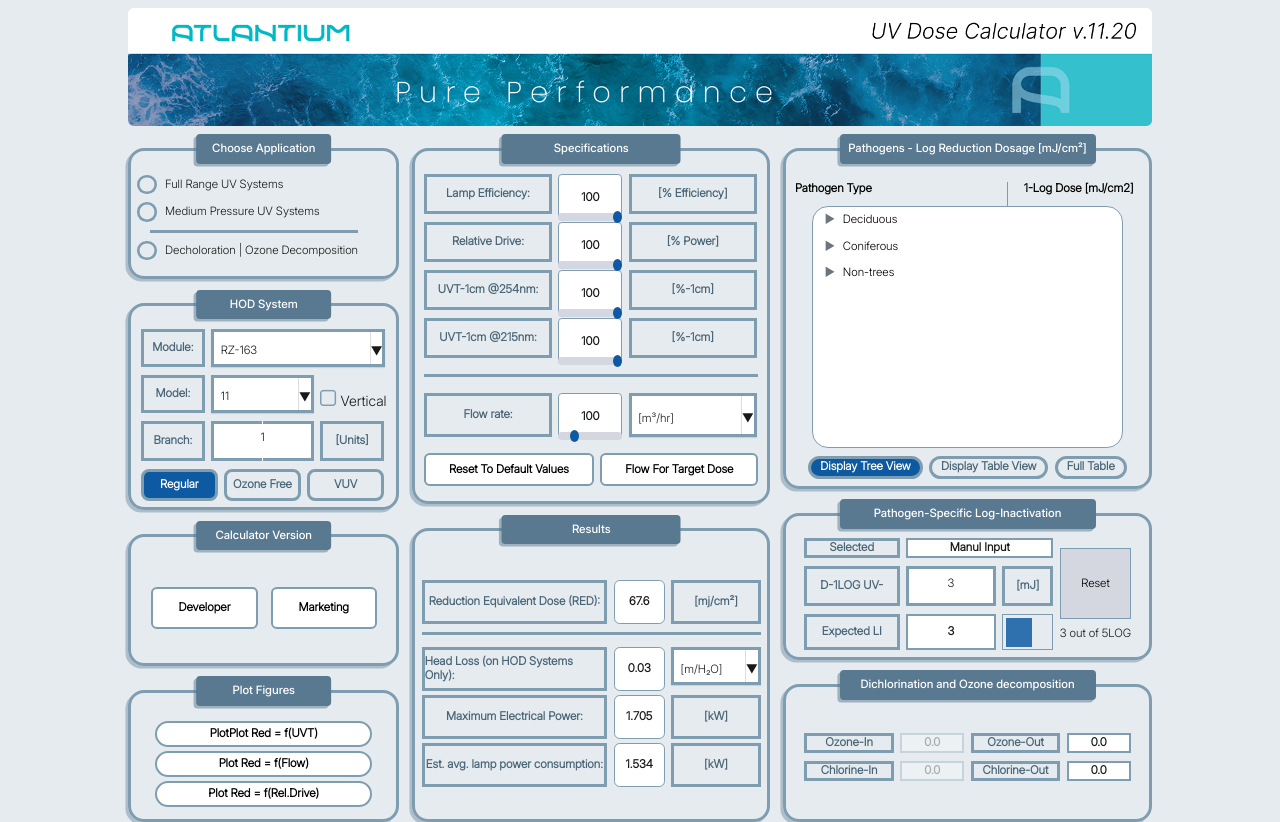
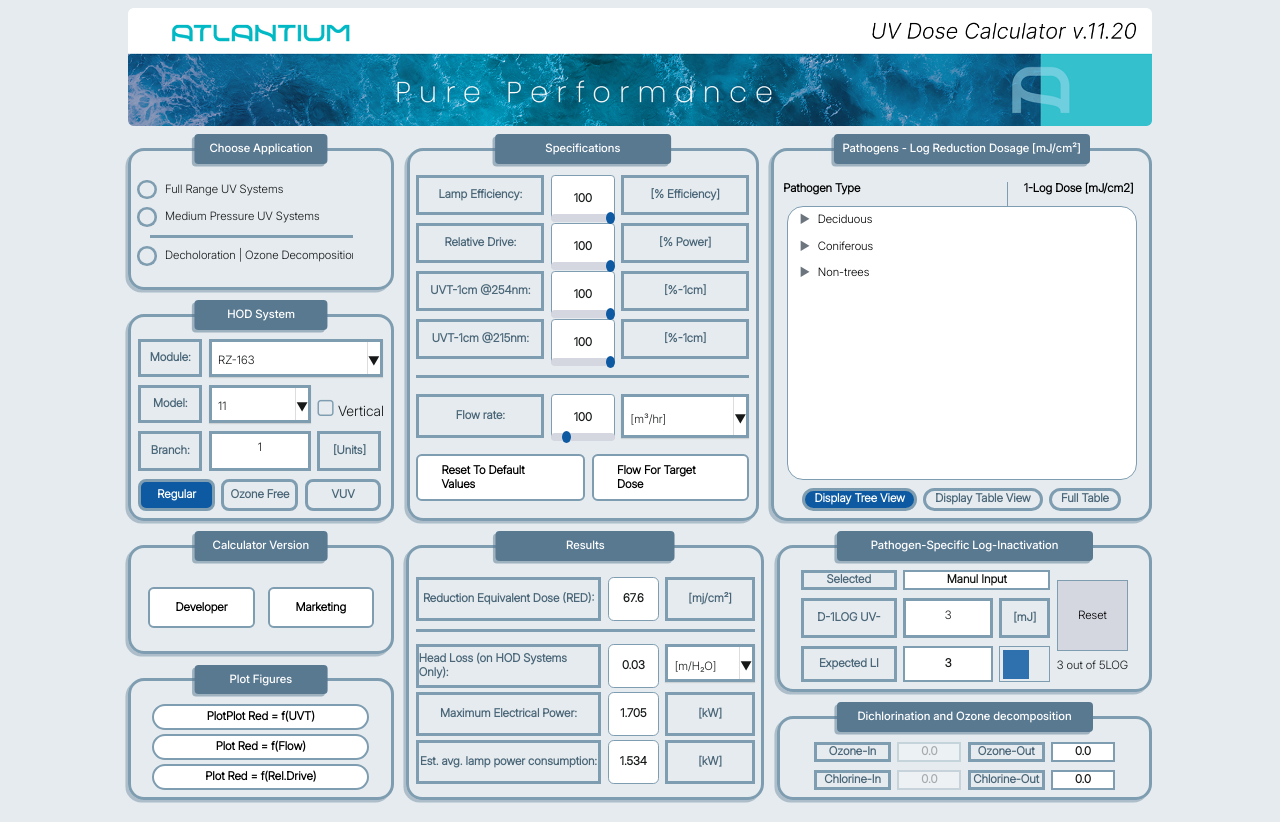
Before and after one commit to DragonGali/Calculator, a React (Vite) app in the folder client/: page / in a window 1280 px wide. Built offline with nearby package versions, Linux system fonts and the light colour scheme.

Commit message:
god damn finally

```diff
--- a/client/src/App.css
+++ b/client/src/App.css
@@ -15,25 +15,54 @@
 
 .systems-container {
   display: flex;
-  flex-flow: row;
-  gap: 1vw;
+  flex-direction: column;
+  gap: 3vh;
+  width: 100%;
   height: 100%;
 }
 
-.column {
-  display: flex;      /* stack components vertically */
+.row-container {
+  display: flex;
+  flex-direction: row;
+  gap: 1vw;
+  width: 100%;
+  align-items: stretch; /* ensures children stretch vertically */
+}
+
+/* Column widths */
+.column-1 {
+  flex: 0.85; /* first column narrower */
+}
+
+#resize-bundle {
+  width: 26%;
+}
+
+.column-2 {
+  flex: 1;   /* middle column */
+}
+
+.column-3 {
+  flex: 1.2; /* third column wider */
+}
+
+/* Bundles inside columns stretch fully */
+.bundle {
+  display: flex;
   flex-direction: column;
   gap: 3vh;
   align-items: stretch;
   height: 100%;
 }
 
+.bundle > * {
+  width: 100%;
+  height: 100%;
+}
 
-.column > * {
-  flex: 1 1 0;
-  min-height: 30; /* Allows flex items to shrink below content size if needed */
-  min-width: 50;
-}
+
+
+
 
 
 /* When the screen isnt wide enough, the container takes all of the screen */
--- a/client/src/App.jsx
+++ b/client/src/App.jsx
@@ -58,20 +58,26 @@
     <div id="flex-container">
       <img id="atlantium-img" src="/AtlantiumLogo_Long.png"/>
       <div className="systems-container">
-        <div className='column column-one' style={{flex: 0.5}}>
+
+        <div className='row-container'>
+          <div className='bundle column-1' id="resize-bundle">
             <ChooseApplication id="choose-application"/>
             <HODSystem id="hod-system" width={size.width} height={size.height}/>
+          </div>
+          <Specifications id="specifications" width={size.width} height={size.height} className="column-2"/>
+          <PathogenReduction id="Pathogen-reduction" openFullTable={() => {setFullTableOpened(true)}} width={size.width} height={size.height} className="column-3"/>
+        </div>
+
+        <div className='row-container'>
+            <div className='bundle column-1'>
               <CalculatrVersion id="calculator-version"/>
               <PlotFigures id="plot-figures"/>
             </div>
-        <div className='column column-two' style={{flex: 0.6}}>
-          <Specifications id="specifications" width={size.width} height={size.height} style={{flex: 1}}/>
-          <Results id="results" width={size.width} height={size.height} style={{flex: 0.5}}/>
-        </div>
-        <div className='column column-three' >
-          <PathogenReduction id="Pathogens-reduction" openFullTable={() => {setFullTableOpened(true)}} width={size.width} height={size.height}/>
+            <Results id="results" width={size.width} height={size.height} className="column-2"/>
+            <div className='bundle column-3'>
               <PathogenInactivation id="pathogen-inactivation" width={size.width} height={size.height}/>
               <Dichlorination id="dichlorination"/>
+            </div>
         </div>
         {fullTableOpened && (
           <DraggableWindow
--- a/client/src/Styles/Dichlorination.css
+++ b/client/src/Styles/Dichlorination.css
@@ -7,7 +7,7 @@
     display: flex;
     flex-flow: column;
     gap: 1vh;
-    margin-top: 1vh;
+    margin-top: 2vh;
 }
 
 .Dichlorination .horizontal-container {
@@ -17,7 +17,7 @@
 }
 
 .Dichlorination .type-box {
-    width: 7vw;
+    width: 6vw;
 }
 
 .Dichlorination .value-box {
--- a/client/src/Styles/PathogenInactivation.css
+++ b/client/src/Styles/PathogenInactivation.css
@@ -43,7 +43,6 @@
     border-color: var(--primary);
     border-width: 0.2em;
     width: 8vw;
-
     font-size: var(--font-regular);
 }
 
--- a/client/src/Styles/PathogenReduction.css
+++ b/client/src/Styles/PathogenReduction.css
@@ -1,5 +1,3 @@
-
-
 .PathogenReduction .title-box {
     width: 20vw;
 }
@@ -24,8 +22,8 @@
 }
 
 .PathogenReduction .scroll-container{
-    width: 24vw;
-    height: 30vh;
+    width: 27vw;
+    height: 34vh;
     overflow: overlay;
 }
 
```
Lines whose indentation alone changed are shown as unchanged.
